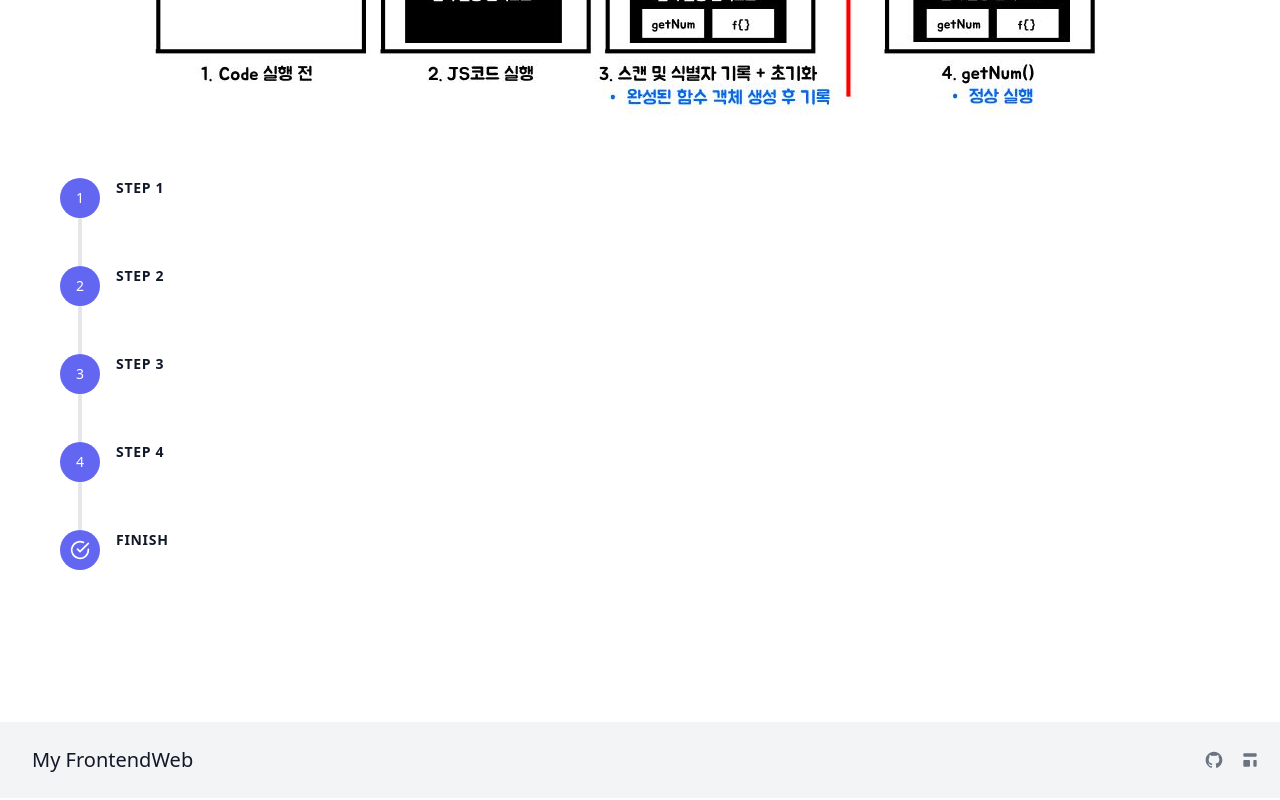
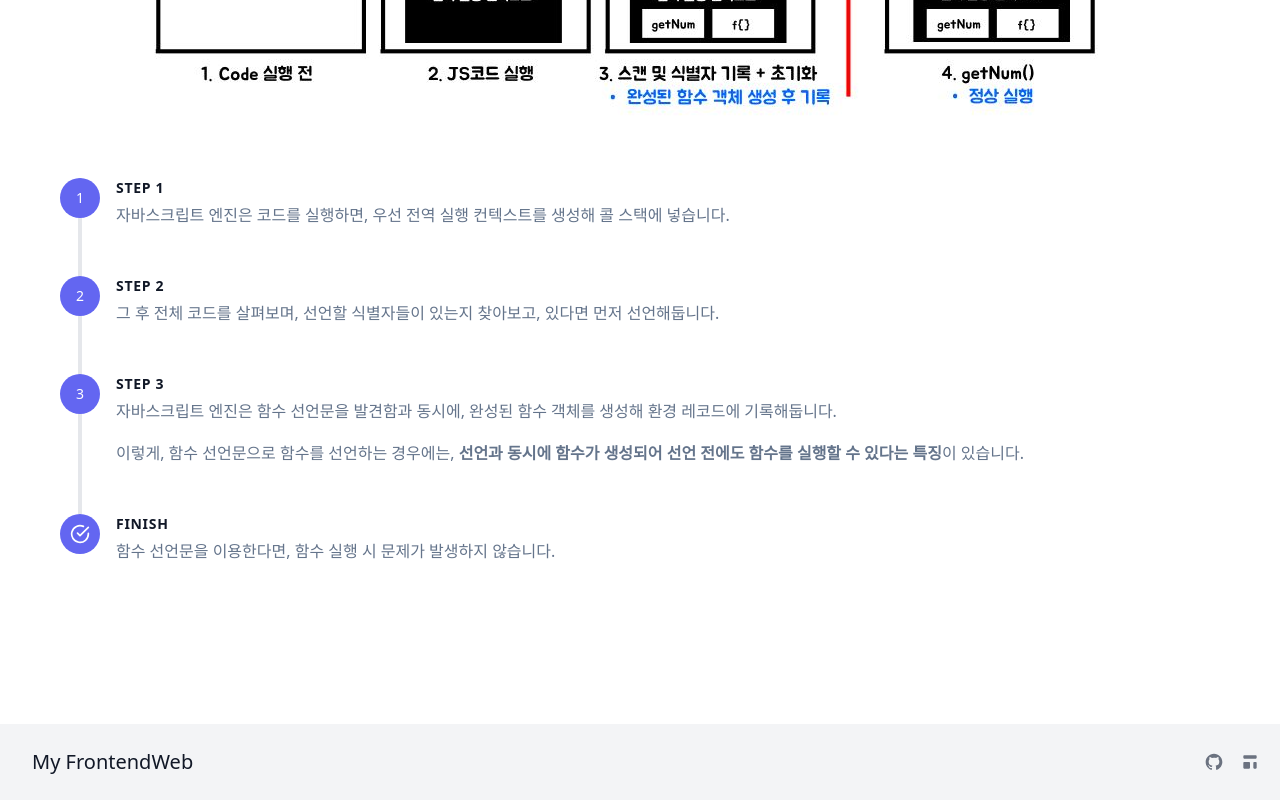
Before and after one commit to Lee-Sang-Beom/nextjs_and_notion, a Next.js app: page /web_basic/executionContext in a window 1280 px wide. Shown: the part 7145-7945 px from the top of the page. Built offline with nearby package versions, Linux system fonts and the light colour scheme.

Commit message:
add step content : functionDeclaration and envRecord

```diff
--- a/pages/web_basic/executionContext.tsx
+++ b/pages/web_basic/executionContext.tsx
@@ -384,7 +384,7 @@ export default function Dom() {
                     </div>
                 </div>
 
-                {/* 과정 5 */}
+                {/* 과정 4 */}
                 <div className="flex relative">
                     <div
                         className="flex-shrink-0 w-10 h-10 rounded-full inline-flex items-center
@@ -425,10 +425,10 @@ export default function Dom() {
                         <h2 className="font-bold title-font text-sm text-gray-900 mb-1 tracking-wider">
                             STEP 1
                         </h2>
-                        <p className="leading-relaxed mb-4">
+                        <p className="leading-relaxed">
+                            자바스크립트 엔진은 코드를 실행하면, 우선 전역 실행 컨텍스트를 생성해 콜 스택에 넣습니다.
                         </p>
-                        <p className="leading-relaxed">
-                        </p>
+
                     </div>
                 </div>
                 {/* 과정 2 */}
@@ -438,10 +438,10 @@ export default function Dom() {
                         <h2 className="font-bold title-font text-sm text-gray-900 mb-1 tracking-wider">
                             STEP 2
                         </h2>
-                        <p className="leading-relaxed mb-4">
+                        <p className="leading-relaxed">
+                            그 후 전체 코드를 살펴보며, 선언할 식별자들이 있는지 찾아보고, 있다면 먼저 선언해둡니다.
                         </p>
-                        <p className="leading-relaxed">
-                        </p>
+
                     </div>
                 </div>
                 {/* 과정 3 */}
@@ -452,25 +452,15 @@ export default function Dom() {
                             STEP 3
                         </h2>
                         <p className="leading-relaxed mb-4">
-
+                            자바스크립트 엔진은 함수 선언문을 발견함과 동시에, 완성된 함수 객체를 생성해 환경 레코드에 기록해둡니다.
                         </p>
                         <p className="leading-relaxed">
-                        </p>
-                    </div>
-                </div>
-                {/* 과정 4 */}
-                <div className="flex relative pb-12">
-                    {returnStepLogo(4)}
-                    <div className="flex-grow pl-4">
-                        <h2 className="font-bold title-font text-sm text-gray-900 mb-1 tracking-wider">
-                            STEP 4
-                        </h2>
-                        <p className="leading-relaxed">
+                            이렇게, 함수 선언문으로 함수를 선언하는 경우에는, <strong>{`선언과 동시에 함수가 생성되어 선언 전에도 함수를 실행할 수 있다는 특징`}</strong>이 있습니다.
                         </p>
                     </div>
                 </div>
 
-                {/* 과정 5 */}
+                {/* 과정 4 */}
                 <div className="flex relative">
                     <div
                         className="flex-shrink-0 w-10 h-10 rounded-full inline-flex items-center
@@ -485,7 +475,8 @@ export default function Dom() {
                         <h2 className="font-bold title-font text-sm text-gray-900 mb-1 tracking-wider">
                             {`FINISH`}
                         </h2>
-                        <p className="leading-relaxed ">
+                        <p className="leading-relaxed mb-2">
+                            함수 선언문을 이용한다면, 함수 실행 시 문제가 발생하지 않습니다.
                         </p>
                     </div>
                 </div>
```
